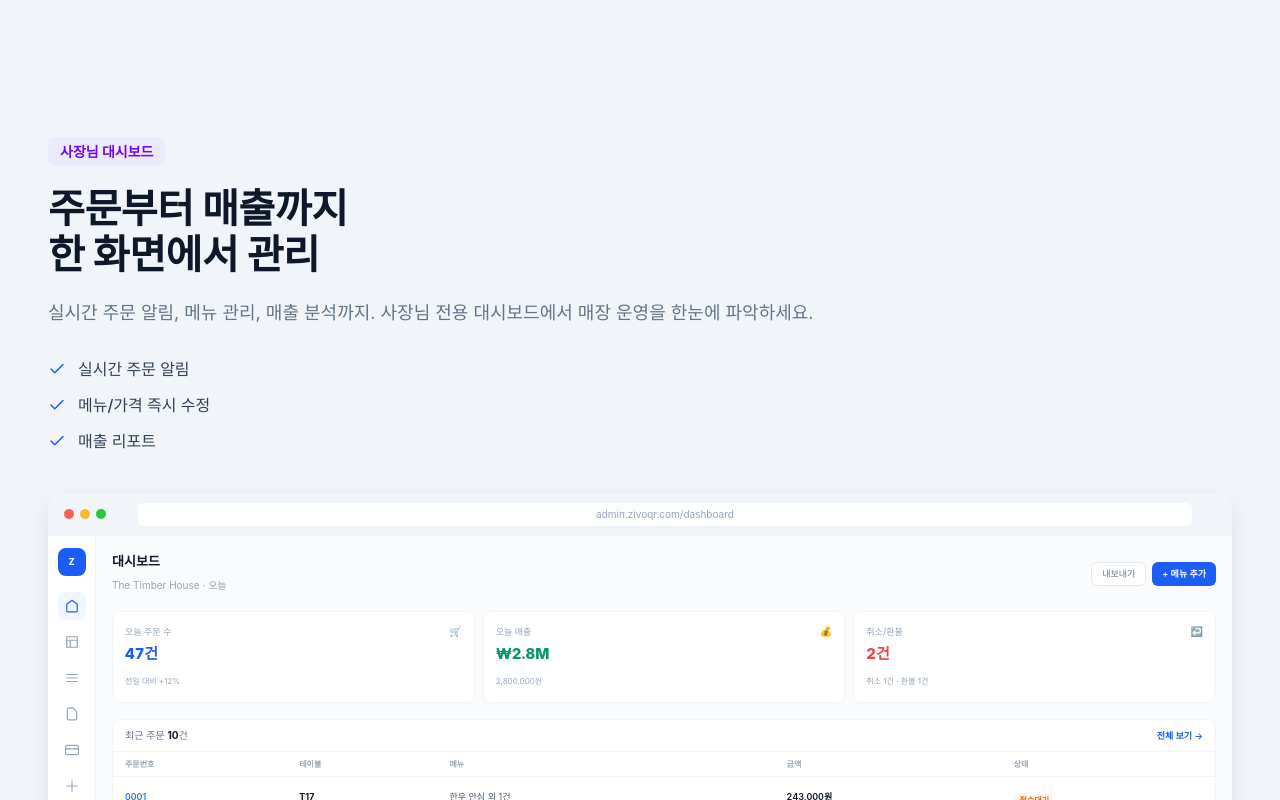
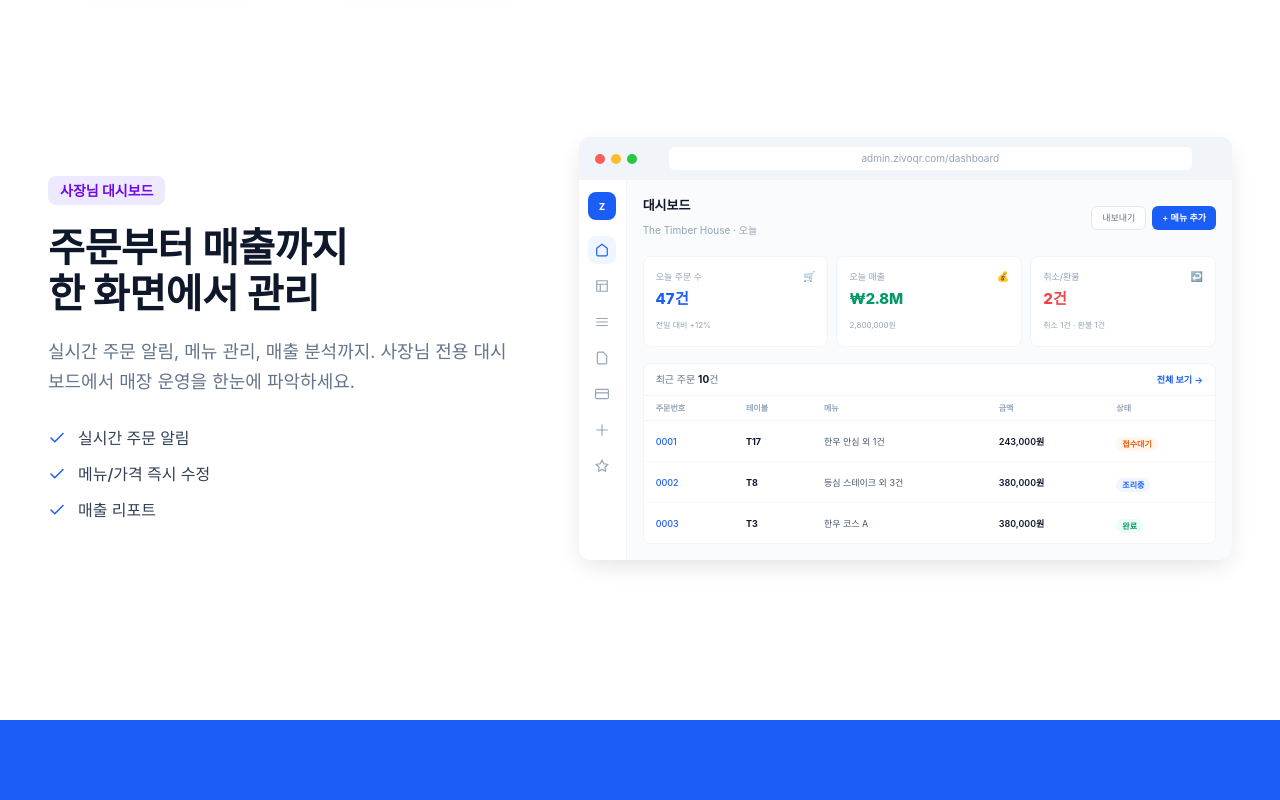
Before and after one commit to willji1096/ZIVO-QRLanding, a React (Vite) app: page / in a window 1280 px wide. Shown: the part 3620-4420 px from the top of the page. Built offline with nearby package versions, Linux system fonts and the light colour scheme; a web font is replaced by a local one.

Commit message:
대시보드 옆으로 이동 + 솔루션 배경 흰색

```diff
--- a/src/sections/Solution.tsx
+++ b/src/sections/Solution.tsx
@@ -72,7 +72,7 @@ function SolutionScreen({ type }: { type: string }) {
 
 export function Solution() {
   return (
-    <section id="solution" className="py-24 sm:py-32 md:py-40 bg-[#F1F5F9]">
+    <section id="solution" className="py-24 sm:py-32 md:py-40 bg-white">
       <div className="max-w-[1280px] mx-auto px-6 lg:px-12">
         <motion.div
           initial={{ opacity: 0, y: 16 }}
@@ -98,13 +98,10 @@ export function Solution() {
               whileInView={{ opacity: 1, y: 0 }}
               viewport={{ once: true }}
               transition={{ duration: 0.6 }}
-              className={sol.screen === 'dashboard'
-                ? 'flex flex-col gap-10'
-                : 'grid lg:grid-cols-[5fr_7fr] gap-12 lg:gap-16 items-center'
-              }
+              className="grid lg:grid-cols-[5fr_7fr] gap-12 lg:gap-16 items-center"
             >
               {/* 텍스트 */}
-              <div className={`flex flex-col gap-5 ${i % 2 === 1 && sol.screen !== 'dashboard' ? 'lg:order-2' : ''}`}>
+              <div className={`flex flex-col gap-5 ${i % 2 === 1 ? 'lg:order-2' : ''}`}>
                 <span className={`inline-flex items-center px-3 py-1 rounded-lg text-[14px] font-bold w-fit ${sol.badgeColor}`}>
                   {sol.badge}
                 </span>
@@ -123,7 +120,7 @@ export function Solution() {
               </div>
 
               {/* 목업 */}
-              <div className={`${i % 2 === 1 && sol.screen !== 'dashboard' ? 'lg:order-1' : ''}`}>
+              <div className={`${i % 2 === 1 ? 'lg:order-1' : ''}`}>
                 <SolutionScreen type={sol.screen} />
               </div>
             </motion.div>
```
